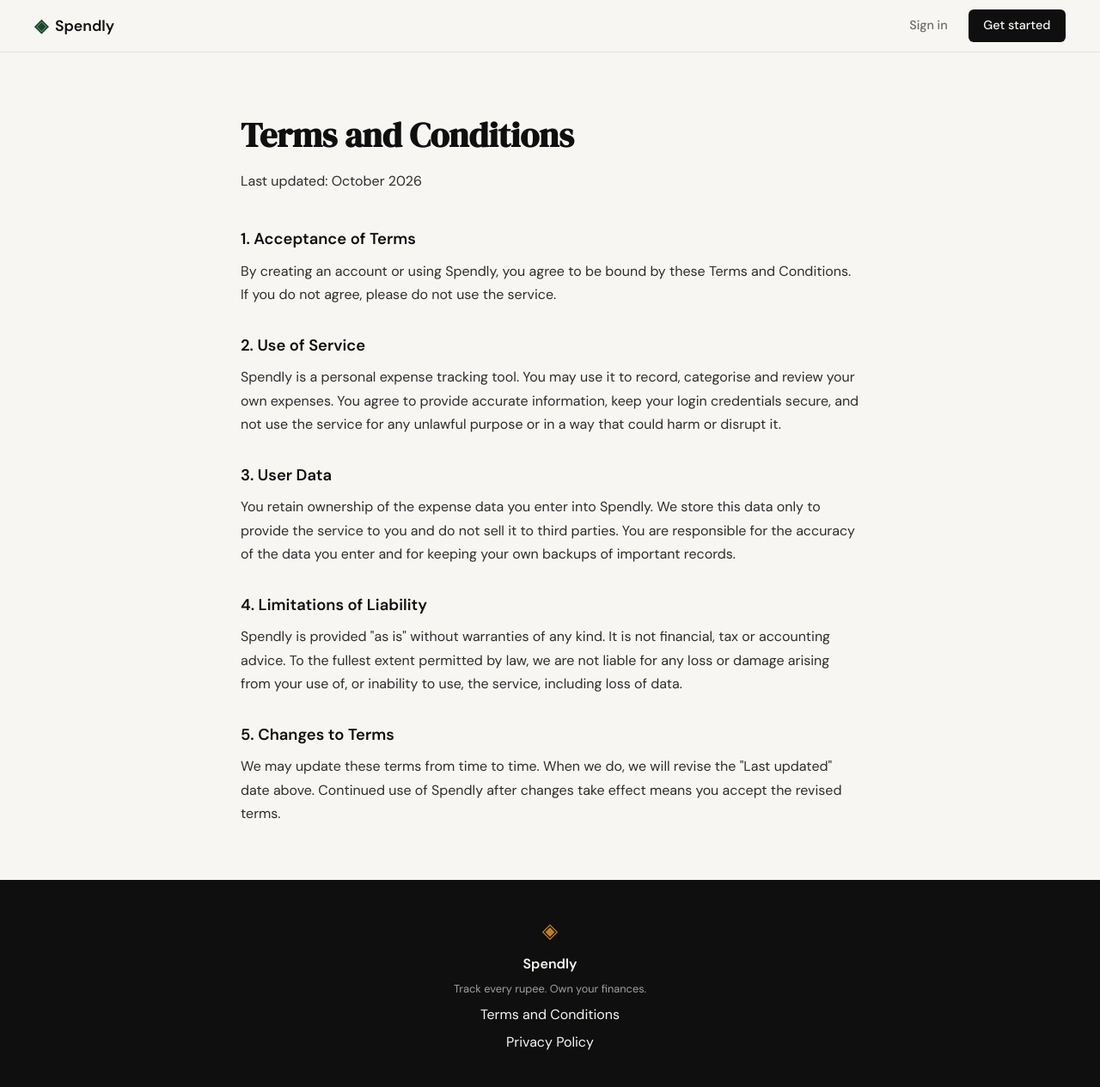
After one commit to mehrakartikay/Spendly, a Flask app: page /terms in a window 1280 px wide. The commit adds this page. Shown: the whole page at 86% size. Run offline with Flask 3, Linux system fonts and the light colour scheme.

Commit message:
landing: add terms and conditions page and route

```diff
--- a/app.py
+++ b/app.py
@@ -20,6 +20,11 @@ def register():
 @app.route("/login")
 def login():
     return render_template("login.html")
+
+
+@app.route("/terms")
+def terms():
+    return render_template("terms.html")
 
 
 # ------------------------------------------------------------------ #
--- a/static/css/style.css
+++ b/static/css/style.css
@@ -528,3 +528,36 @@ a { color: inherit; text-decoration: none; }
     .nav-links a:not(.nav-cta) { display: none; }
     .hero { padding: 3rem 1rem 2rem; }
 }
+
+
+/* ------------------------------------------------------------------ */
+/* Legal pages                                                         */
+/* ------------------------------------------------------------------ */
+
+.legal { padding: 4rem 1.5rem; }
+
+.legal-inner {
+    max-width: 720px;
+    margin: 0 auto;
+}
+
+.legal-title {
+    font-family: var(--font-display);
+    font-size: 2.5rem;
+    margin-bottom: 0.5rem;
+}
+
+.legal-updated {
+    color: var(--ink-muted);
+    margin-bottom: 2.5rem;
+}
+
+.legal h2 {
+    font-size: 1.15rem;
+    margin: 2rem 0 0.5rem;
+}
+
+.legal p {
+    color: var(--ink-soft);
+    line-height: 1.7;
+}
--- a/templates/base.html
+++ b/templates/base.html
@@ -34,7 +34,7 @@
             <span class="brand-icon">◈</span>
             <span class="footer-name">Spendly</span>
             <p class="footer-copy">Track every rupee. Own your finances.</p>
-            <a href="#">Terms and Conditions</a>
+            <a href="/terms">Terms and Conditions</a>
             <a href="#">Privacy Policy</a>
         </div>
     </footer>
--- /dev/null
+++ b/templates/terms.html
@@ -0,0 +1,51 @@
+{% extends "base.html" %}
+
+{% block title %}Terms and Conditions — Spendly{% endblock %}
+
+{% block content %}
+
+<section class="legal">
+    <div class="legal-inner">
+        <h1 class="legal-title">Terms and Conditions</h1>
+        <p class="legal-updated">Last updated: October 2026</p>
+
+        <h2>1. Acceptance of Terms</h2>
+        <p>
+            By creating an account or using Spendly, you agree to be bound by these
+            Terms and Conditions. If you do not agree, please do not use the service.
+        </p>
+
+        <h2>2. Use of Service</h2>
+        <p>
+            Spendly is a personal expense tracking tool. You may use it to record,
+            categorise and review your own expenses. You agree to provide accurate
+            information, keep your login credentials secure, and not use the service
+            for any unlawful purpose or in a way that could harm or disrupt it.
+        </p>
+
+        <h2>3. User Data</h2>
+        <p>
+            You retain ownership of the expense data you enter into Spendly. We store
+            this data only to provide the service to you and do not sell it to third
+            parties. You are responsible for the accuracy of the data you enter and
+            for keeping your own backups of important records.
+        </p>
+
+        <h2>4. Limitations of Liability</h2>
+        <p>
+            Spendly is provided "as is" without warranties of any kind. It is not
+            financial, tax or accounting advice. To the fullest extent permitted by
+            law, we are not liable for any loss or damage arising from your use of,
+            or inability to use, the service, including loss of data.
+        </p>
+
+        <h2>5. Changes to Terms</h2>
+        <p>
+            We may update these terms from time to time. When we do, we will revise
+            the "Last updated" date above. Continued use of Spendly after changes
+            take effect means you accept the revised terms.
+        </p>
+    </div>
+</section>
+
+{% endblock %}
```
Also changed, not shown: .claude/settings.local.json (added).
